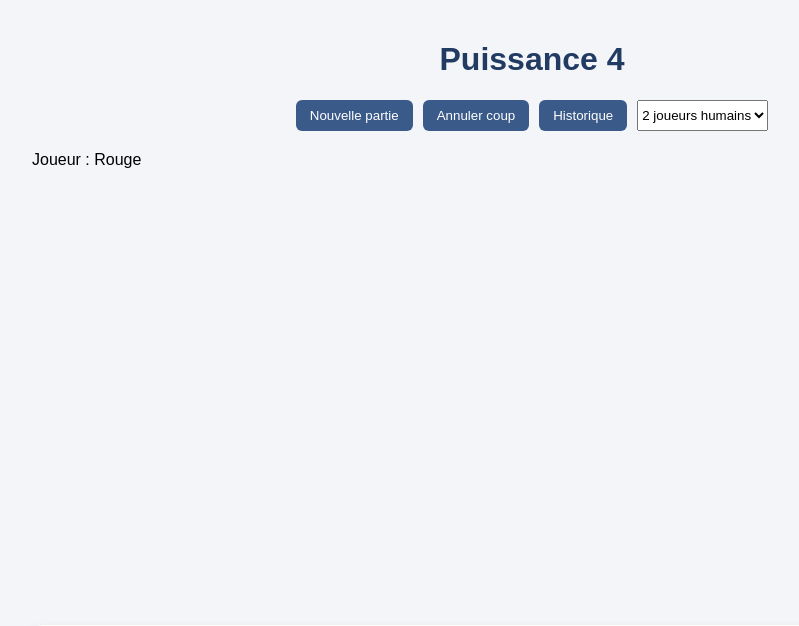
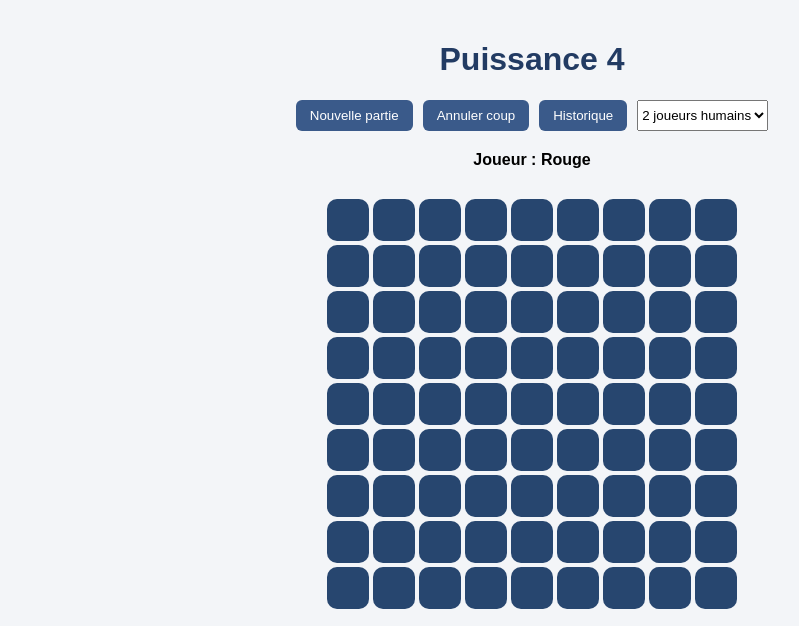
Before and after one commit to dacinebouhanik/connect4-site, a Flask app: page / in a window 1280 px wide. Shown: the top 626 px of the page, without its empty margins (108-907 px from the left). Run offline with Flask 3, Linux system fonts and the light colour scheme.

```diff
--- a/PyPUIS4/static/style.css
+++ b/PyPUIS4/static/style.css
@@ -113,3 +113,81 @@ text-align:center;
 background:#f7f9fc;
 
 }
+
+
+/* ========================= */
+/* STYLE DU PLATEAU */
+/* ========================= */
+
+#plateau{
+
+display:grid;
+grid-template-columns: repeat(9,60px);
+gap:8px;
+justify-content:center;
+margin-top:30px;
+
+}
+
+.case{
+
+width:60px;
+height:60px;
+background:#27466f;
+border-radius:10px;
+
+display:flex;
+justify-content:center;
+align-items:center;
+
+cursor:pointer;
+
+}
+
+.case:hover{
+
+background:#1e3555;
+
+}
+
+.pion{
+
+width:40px;
+height:40px;
+border-radius:50%;
+background:white;
+
+}
+
+.pion.rouge{
+
+background:#e63946;
+
+}
+
+.pion.jaune{
+
+background:#f4b400;
+
+}
+
+
+/* zone info */
+
+#info{
+
+text-align:center;
+font-weight:bold;
+margin-top:10px;
+
+}
+
+
+/* scores minimax */
+
+#scores{
+
+text-align:center;
+margin-top:10px;
+
+}
```
